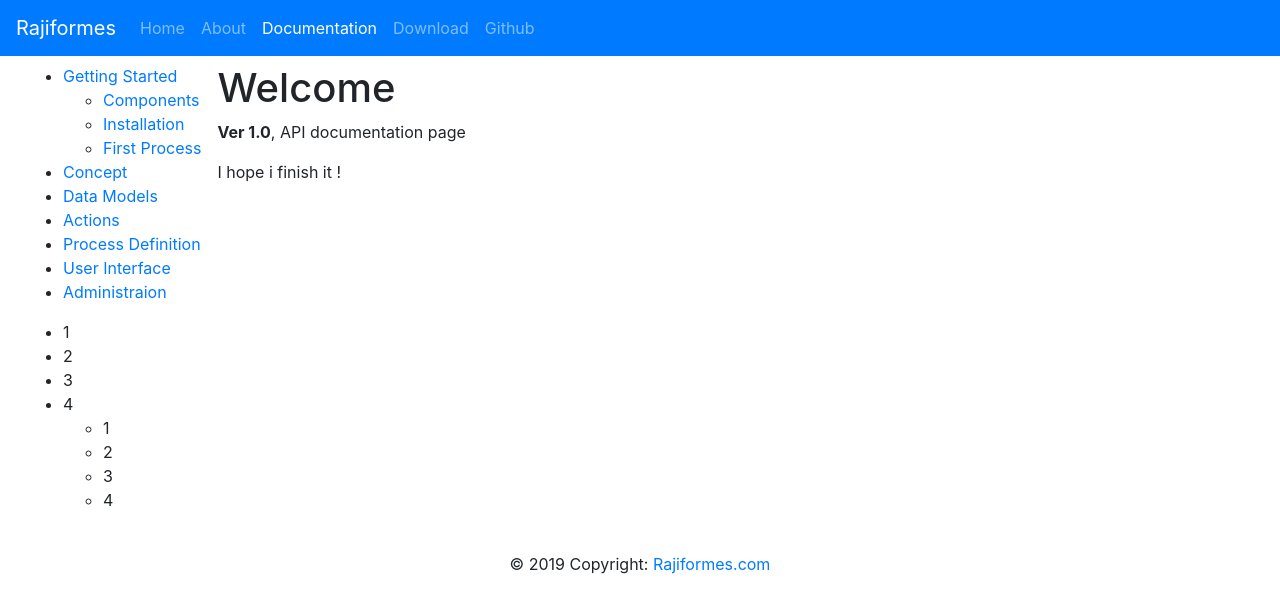
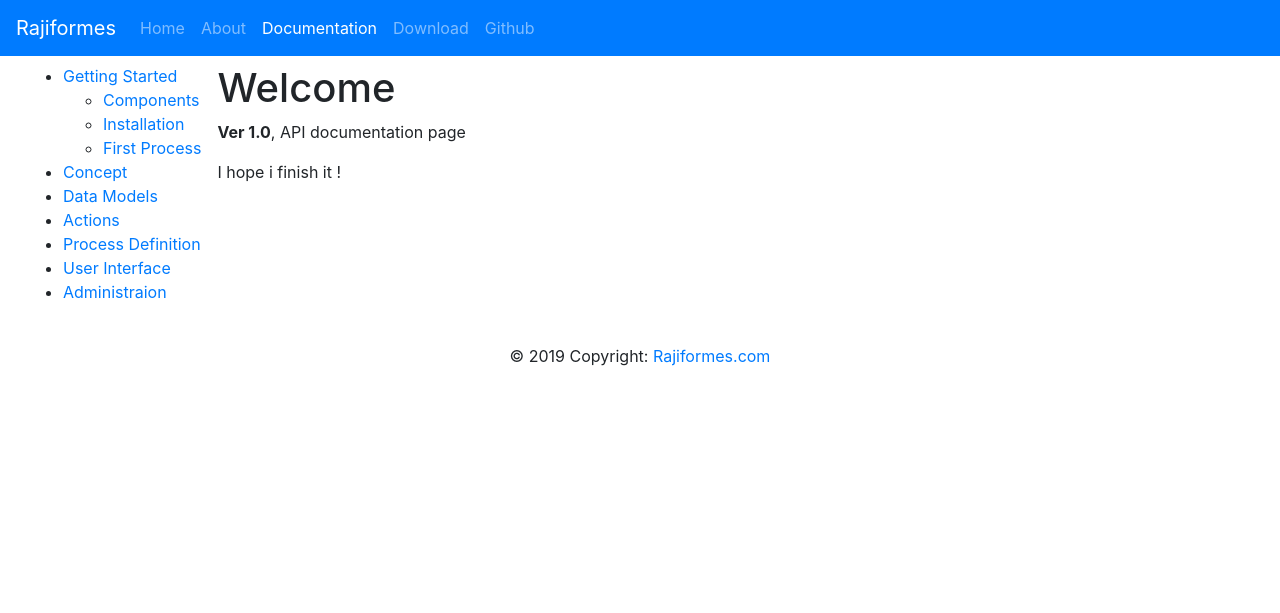
Before and after one commit to rajiformes/rajiformes.github.io, a Jekyll site: the page built from doc/10/getting-started/introduction.md, in a window 1280 px wide. Shown: the top 613 px of the page. Built offline with Jekyll 4.4.1, drawn with Linux system fonts in a browser that asks for light colours.

Commit message:
Update documentation.html

```diff
--- a/_layouts/documentation.html
+++ b/_layouts/documentation.html
@@ -29,20 +29,6 @@
                       </li>
                     {% endfor %}
                 </ul>
-
-                <ul>
-                    <li>1</li>
-                    <li>2</li>
-                    <li>3</li>
-                    <li>4
-                                    <ul>
-                    <li>1</li>
-                    <li>2</li>
-                    <li>3</li>
-                    <li>4</li>
-                </ul>
-                    </li>
-                </ul>
             </div>
             <div class="p-2 flex-grow-1 bd-highlight"> {{ content }} </div>
         </div>
```
